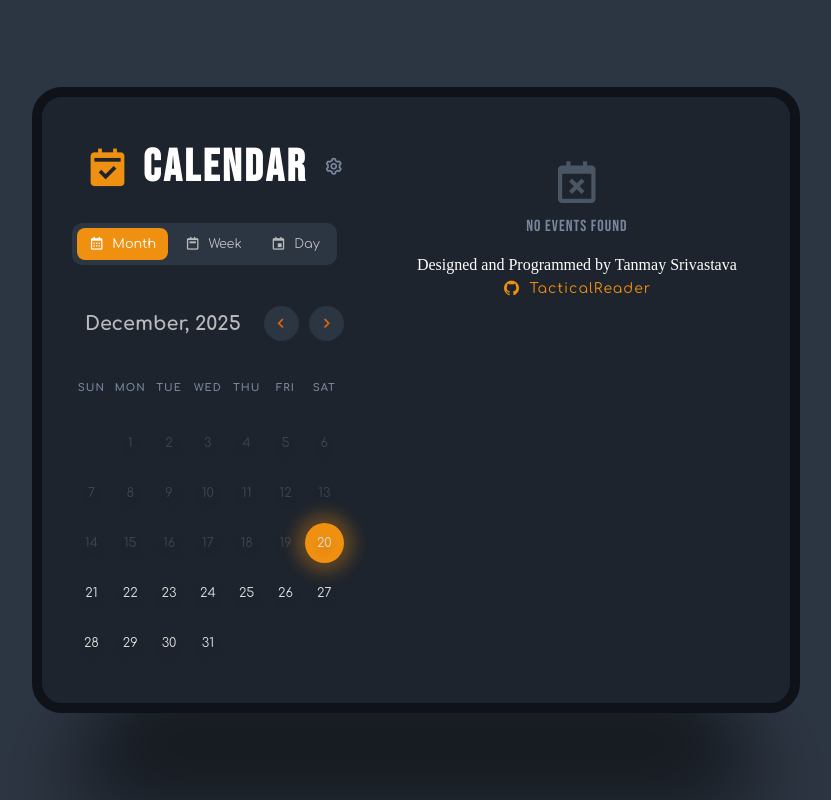
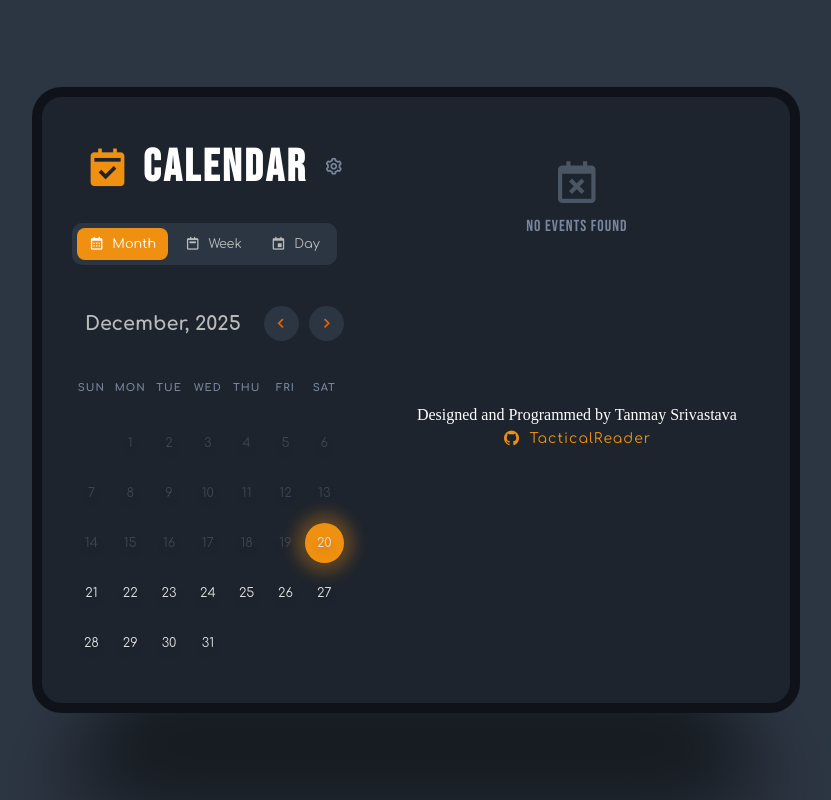
Before and after one commit to TacticalReader/Calendar-App, a React (Vite) app in the folder calender-app/: page / in a window 1280 px wide. Shown: the whole page, without its empty margins (224-1055 px from the left). Built offline with nearby package versions, Linux system fonts and the light colour scheme.

Commit message:
Update CALENDERAPP.css

```diff
--- a/calender-app/src/Components/CALENDERAPP.css
+++ b/calender-app/src/Components/CALENDERAPP.css
@@ -1,3 +1,13 @@
+.layout-container {
+  display: flex;
+  flex-direction: column;
+  align-items: center;
+  justify-content: center;
+  min-height: 100vh;
+  width: 100%;
+  padding: 2rem 0;
+}
+
 .calender-app {
   width: 60%;
   min-width: 90vmin;
@@ -526,8 +536,8 @@
 
 /* Credits Section */
 .credits {
-    margin-top: auto;
-    padding: 2rem 1rem 0 1rem;
+    margin-top: 15rem;
+    padding: 2rem 1rem;
     text-align: center;
     color: #78879e;
     width: 100%;
```
